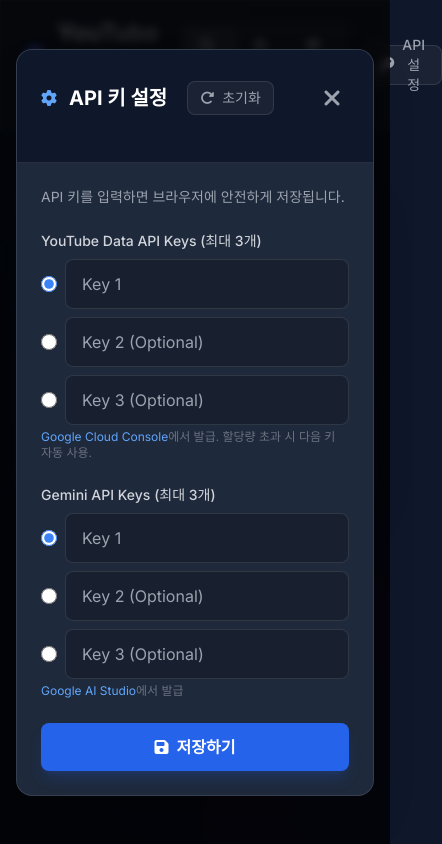
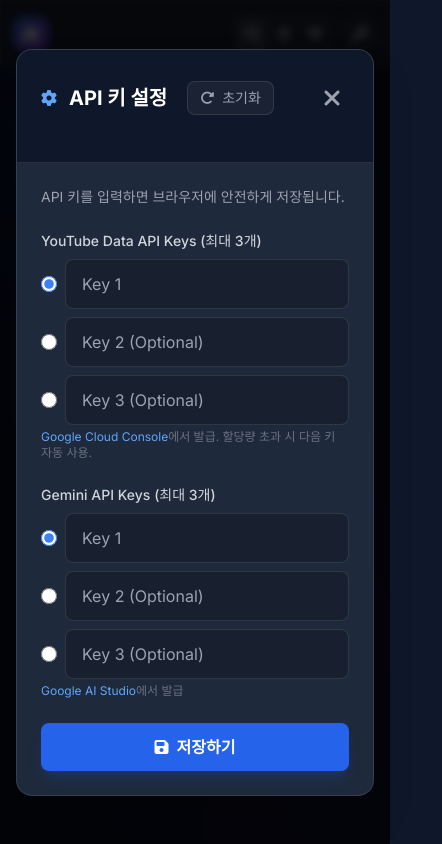
Before and after one commit to ljb2727/YouTubeFinder, a plain HTML site: page index.html in a window 390 px wide. Shown: the whole page, 442 px wide, since content can reach past the window. Drawn offline with nearby package versions, Linux system fonts and the light colour scheme.

Commit message:
feat: Improve mobile responsiveness - icon-only header on small screens

```diff
--- a/index.html
+++ b/index.html
@@ -63,47 +63,54 @@
 
     <!-- Header -->
     <header class="glass sticky top-0 z-50 border-b border-white/10">
-        <div class="container mx-auto px-6 py-4 flex justify-between items-center">
-            <div class="flex items-center gap-3 cursor-pointer" onclick="resetToHome()">
+        <div class="container mx-auto px-3 md:px-6 py-3 md:py-4 flex justify-between items-center">
+            <!-- Logo / Home Button -->
+            <div class="flex items-center gap-2 md:gap-3 cursor-pointer" onclick="resetToHome()" title="홈으로">
                 <div
-                    class="w-10 h-10 bg-gradient-to-br from-blue-500 to-purple-600 rounded-xl flex items-center justify-center shadow-lg">
-                    <i class="fa-solid fa-bolt text-white text-lg"></i>
+                    class="w-9 h-9 md:w-10 md:h-10 bg-gradient-to-br from-blue-500 to-purple-600 rounded-xl flex items-center justify-center shadow-lg">
+                    <i class="fa-solid fa-house text-white text-base md:text-lg"></i>
                 </div>
-                <h1 class="text-2xl font-bold bg-clip-text text-transparent bg-gradient-to-r from-white to-gray-400">
+                <h1 class="hidden md:block text-2xl font-bold bg-clip-text text-transparent bg-gradient-to-r from-white to-gray-400">
                     YouTube Viral Finder
                 </h1>
             </div>
 
-            <div class="flex items-center gap-3">
+            <div class="flex items-center gap-2 md:gap-3">
                 <!-- Navigation Tabs -->
-                <div class="flex bg-white/5 rounded-lg p-1 border border-white/10">
+                <div class="flex bg-white/5 rounded-lg p-1 border border-white/10 gap-0.5">
                     <button id="tabSearch" onclick="showSearchTab()"
-                        class="px-4 py-1.5 rounded-md text-sm font-medium transition-all text-white bg-white/10 shadow-sm">
-                        <i class="fa-solid fa-magnifying-glass mr-2"></i>검색
+                        class="px-2 md:px-4 py-1.5 rounded-md text-sm font-medium transition-all text-white bg-white/10 shadow-sm"
+                        title="검색">
+                        <i class="fa-solid fa-magnifying-glass"></i>
+                        <span class="hidden md:inline ml-2">검색</span>
                     </button>
                     <button id="tabTrending" onclick="showTrendingTab()"
-                        class="px-4 py-1.5 rounded-md text-sm font-medium transition-all text-gray-400 hover:text-white">
-                        <i class="fa-solid fa-fire mr-2"></i>인기
+                        class="px-2 md:px-4 py-1.5 rounded-md text-sm font-medium transition-all text-gray-400 hover:text-white"
+                        title="인기">
+                        <i class="fa-solid fa-fire"></i>
+                        <span class="hidden md:inline ml-2">인기</span>
                     </button>
                     <button id="tabFavorites" onclick="showFavoritesTab()"
-                        class="px-4 py-1.5 rounded-md text-sm font-medium transition-all text-gray-400 hover:text-white">
-                        <i class="fa-solid fa-heart mr-2"></i>즐찾
+                        class="px-2 md:px-4 py-1.5 rounded-md text-sm font-medium transition-all text-gray-400 hover:text-white"
+                        title="즐겨찾기">
+                        <i class="fa-solid fa-heart"></i>
+                        <span class="hidden md:inline ml-2">즐찾</span>
                     </button>
                 </div>
 
-                <!-- Target Channel Subs -->
+                <!-- Target Channel Subs (hidden on mobile when empty) -->
                 <div id="targetChannelSubs"
-                    class="hidden flex items-center gap-2 px-4 py-1.5 rounded-lg bg-red-500/10 border border-red-500/20 text-red-400 text-sm font-medium mr-2">
+                    class="hidden md:flex items-center gap-2 px-4 py-1.5 rounded-lg bg-red-500/10 border border-red-500/20 text-red-400 text-sm font-medium mr-2">
                     <i class="fa-brands fa-youtube"></i>
                     <span id="targetSubsCount">Loading...</span>
                 </div>
 
                 <!-- API Settings Button -->
                 <button onclick="openSettings()"
-                    class="h-10 px-4 rounded-lg bg-white/5 hover:bg-white/10 border border-white/10 flex items-center justify-center text-gray-400 hover:text-yellow-400 transition-all gap-2"
+                    class="h-9 md:h-10 px-2 md:px-4 rounded-lg bg-white/5 hover:bg-white/10 border border-white/10 flex items-center justify-center text-gray-400 hover:text-yellow-400 transition-all gap-2"
                     title="API 키 설정">
                     <i class="fa-solid fa-key"></i>
-                    <span class="text-sm font-medium">API 설정</span>
+                    <span class="hidden md:inline text-sm font-medium">API 설정</span>
                 </button>
             </div>
         </div>
```
